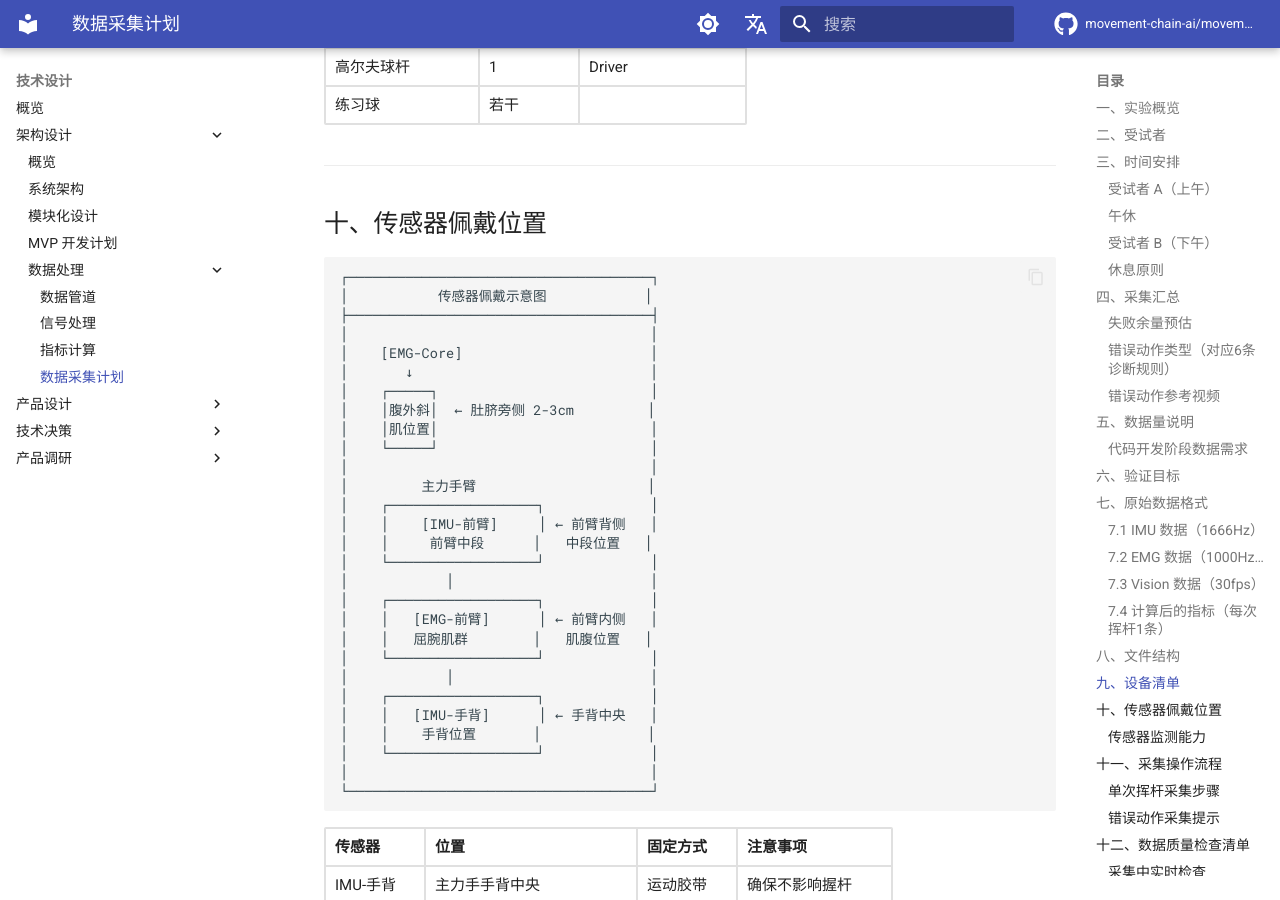
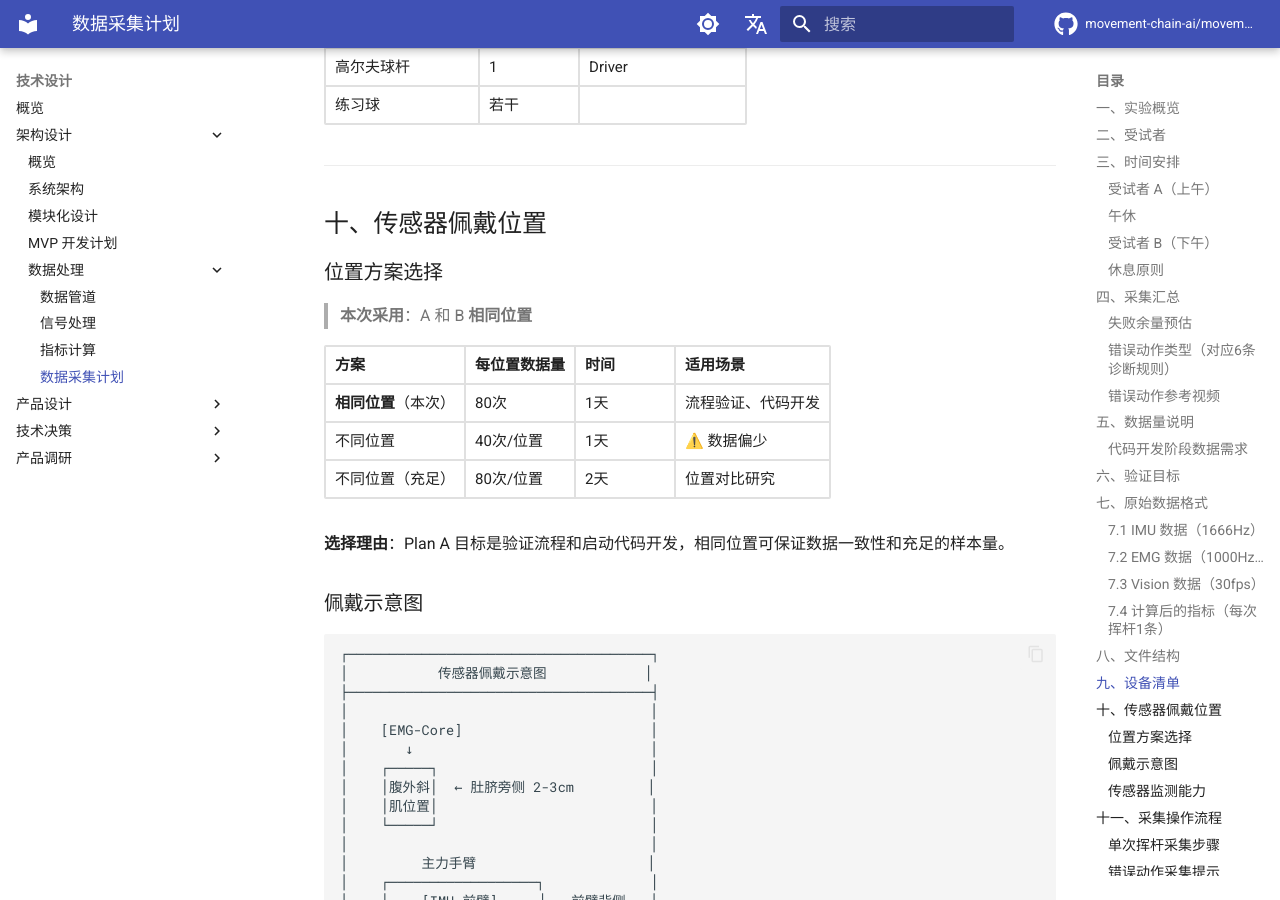
Before and after one commit to movement-chain-ai/movement-chain-docs, an MkDocs documentation site: the page built from docs/zh/design/architecture/data-processing/data-collection-plan-a.md, in a window 1280 px wide and 900 px high, scrolled down 8092 px. Built offline with MkDocs 1.6.1 and Material for MkDocs 9.7.7, drawn with Linux system fonts in a browser that asks for light colours; comment, search, counter and statistics services are not loaded; the version menu is left out.

Commit message:
添加传感器位置方案选择说明
说明为什么A和B采用相同位置：保证数据一致性和充足样本量

🤖 Generated with [Claude Code](https://claude.com/claude-code)

Co-Authored-By: Claude Opus 4.5 <noreply@anthropic.com>

````diff
--- a/docs/zh/design/architecture/data-processing/data-collection-plan-a.md
+++ b/docs/zh/design/architecture/data-processing/data-collection-plan-a.md
@@ -298,6 +298,20 @@ data/
 
 ## 十、传感器佩戴位置
 
+### 位置方案选择
+
+> **本次采用**：A 和 B **相同位置**
+
+| 方案 | 每位置数据量 | 时间 | 适用场景 |
+|-----|------------|------|---------|
+| **相同位置**（本次） | 80次 | 1天 | 流程验证、代码开发 |
+| 不同位置 | 40次/位置 | 1天 | ⚠️ 数据偏少 |
+| 不同位置（充足） | 80次/位置 | 2天 | 位置对比研究 |
+
+**选择理由**：Plan A 目标是验证流程和启动代码开发，相同位置可保证数据一致性和充足的样本量。
+
+### 佩戴示意图
+
 ```text
 ┌─────────────────────────────────────┐
 │           传感器佩戴示意图            │
````
Also changed, not shown: other parts of docs/zh/design/architecture/data-processing/data-collection-plan-a.md (+1 -1 lines).
